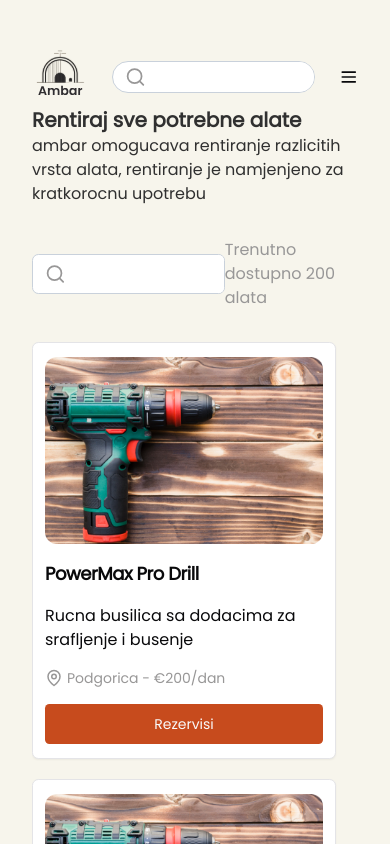
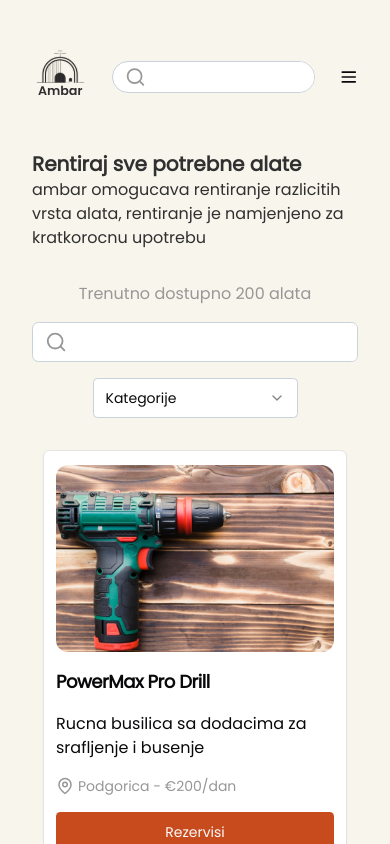
Before and after one commit to D-e-D-a/Ambar, a Next.js app: page /tools in a window 390 px wide. Shown: the top 844 px of the page. Built offline with nearby package versions, Linux system fonts and the light colour scheme.

Commit message:
feature/add state in url

```diff
--- a/src/app/tools/page.tsx
+++ b/src/app/tools/page.tsx
@@ -1,15 +1,13 @@
-import { Each } from '@/components/Each';
+import AllTools from '@/components/AllTools';
 import SearchBar from '@/components/SearchBar';
 import { SelectBar } from '@/components/SelectBar';
-import SmallCard from '@/components/SmallCard';
 import { SmallCardProps } from '@/lib/interfaces';
 
+export interface cardsProps {
+  category: string;
+  items: SmallCardProps[];
+}
 const page = () => {
-  interface cardsProps {
-    category: string;
-    items: SmallCardProps[];
-  }
-
   const cards: cardsProps[] = [
     {
       category: 'drills',
@@ -58,11 +56,15 @@ const page = () => {
         // Add more wrench items as needed
       ],
     },
+    {
+      category: 'nesta',
+      items: [],
+    },
     // Add more categories as needed
   ];
 
   return (
-    <main className=" overflow-hidden space-y-8">
+    <main className=" overflow-hidden space-y-8 mt-11">
       <div className="text-secondary max-w-[490px]">
         <h2 className="text-xl md:text-3xl  font-semibold">Rentiraj sve potrebne alate</h2>
         <p className="text-base">
@@ -70,25 +72,15 @@ const page = () => {
           upotrebu
         </p>
       </div>
-      <div className="flex justify-between items-center">
-        {/* <SelectBar tools={cards} /> */}
+      <div className="flex flex-col-reverse md:flex-row justify-between items-center gap-4">
+        <SelectBar tools={cards} />
         <SearchBar className="h-10 rounded-lg lg:max-w-[837px]" />
         <p className="text-secondary-foreground text-base font-normal">
           Trenutno dostupno 200 alata
         </p>
       </div>
 
-      <Each
-        className="flex flex-col gap-5 "
-        of={cards}
-        render={(card) => (
-          <Each
-            className="flex flex-wrap gap-5 justify-between items-center"
-            of={card.items}
-            render={(item) => <SmallCard {...item} />}
-          />
-        )}
-      />
+      <AllTools cards={cards} />
     </main>
   );
 };
--- /dev/null
+++ b/src/components/AllTools.tsx
@@ -0,0 +1,42 @@
+'use client';
+import React from 'react';
+import { Each } from './Each';
+import { cardsProps } from '@/app/tools/page';
+import { useSearchParams } from 'next/navigation';
+import SmallCard from './SmallCard';
+
+interface AllToolsProps {
+  cards: cardsProps[];
+}
+
+const AllTools = ({ cards }: AllToolsProps) => {
+  const searchParams = useSearchParams();
+  const category = searchParams.get('category');
+  return (
+    <Each
+      className="flex flex-col gap-5 "
+      of={cards}
+      render={(card) =>
+        card.category === category ? (
+          card.items.length > 0 ? (
+            <Each
+              className="flex flex-wrap gap-5 justify-center md:justify-between items-center"
+              of={card.items}
+              render={(item) => <SmallCard {...item} />}
+            />
+          ) : (
+            <h3 className='text-center'>Trenutno nemamo u ponudi alate iz ove kategorije</h3>
+          )
+        ) : category === null ? (
+          <Each
+            className="flex flex-wrap gap-5 justify-center md:justify-between items-center "
+            of={card.items}
+            render={(item) => <SmallCard {...item} />}
+          />
+        ) : null
+      }
+    />
+  );
+};
+
+export default AllTools;
--- a/src/components/ImageGrid.tsx
+++ b/src/components/ImageGrid.tsx
@@ -1,25 +1,60 @@
 import Image from 'next/image';
-import { CardContainer } from './ui/3d-card';
 export function ImageGrid() {
   return (
     <div className="grid items-center  grid-cols-4 grid-rows-2 gap-4  w-full">
       <div className="col-span-2 relative w-full  max-w-[664px] h-[227px] rounded-2xl overflow-hidden">
-        <Image src="/imgGrid1.png" alt="imgGrid1" fill className="object-cover" />
+        <Image
+          src="/imgGrid1.png"
+          alt="imgGrid1"
+          fill
+          sizes="(max-width: 640px) 320px, (max-width: 1024px) 640px, 1024px"
+          className="object-cover"
+        />
       </div>
       <div className="col-start-3 relative w-full  max-w-[320px] h-[227px] rounded-2xl overflow-hidden">
-        <Image src="/imgGrid2.png" alt="imgGrid2" fill className="object-cover" />
+        <Image
+          src="/imgGrid2.png"
+          alt="imgGrid2"
+          fill
+          sizes="(max-width: 640px) 320px, (max-width: 1024px) 640px, 1024px"
+          className="object-cover"
+        />
       </div>
       <div className="col-start-4 relative w-full  max-w-[320px] h-[227px] rounded-2xl overflow-hidden">
-        <Image src="/imgGrid3.png" alt="imgGrid3" fill className="object-cover" />
+        <Image
+          src="/imgGrid3.png"
+          alt="imgGrid3"
+          fill
+          sizes="(max-width: 640px) 320px, (max-width: 1024px) 640px, 1024px"
+          className="object-cover"
+        />
       </div>
       <div className="row-start-2 relative w-full  max-w-[320px] h-[227px] rounded-2xl overflow-hidden">
-        <Image src="/imgGrid4.png" alt="imgGrid4" fill className="object-cover" />
+        <Image
+          src="/imgGrid4.png"
+          alt="imgGrid4"
+          fill
+          sizes="(max-width: 640px) 320px, (max-width: 1024px) 640px, 1024px"
+          className="object-cover"
+        />
       </div>
       <div className="col-span-2 row-start-2 relative w-full  max-w-[664px] h-[227px] rounded-2xl overflow-hidden">
-        <Image src="/imgGrid5.png" alt="imgGrid5" fill className="object-cover" />
+        <Image
+          src="/imgGrid5.png"
+          alt="imgGrid5"
+          fill
+          sizes="(max-width: 640px) 320px, (max-width: 1024px) 640px, 1024px"
+          className="object-cover"
+        />
       </div>
       <div className="col-start-4 row-start-2 relative w-full  max-w-[320px] h-[227px] rounded-2xl overflow-hidden">
-        <Image src="/imgGrid6.png" alt="imgGrid6" fill className="object-cover" />
+        <Image
+          src="/imgGrid6.png"
+          alt="imgGrid6"
+          fill
+          sizes="(max-width: 640px) 320px, (max-width: 1024px) 640px, 1024px"
+          className="object-cover"
+        />
       </div>
     </div>
   );
--- a/src/components/SelectBar.tsx
+++ b/src/components/SelectBar.tsx
@@ -23,20 +23,15 @@ interface SelectBarProps {
 }
 
 export function SelectBar({ tools }: SelectBarProps) {
-  const [value, setValue] = useState('');
-  // const router = useRouter();
-
-  // useEffect(() => {
-  //   router.push(`?category=${value}`);
-  // }, [router, value]);
   const searchParams = useSearchParams();
   const router = useRouter();
 
-  // const handleCategorySelect = (category: string) => {
-  //   router.push(`?category=${category}`);
-  // };
+  const handleCategorySelect = (category: string) => {
+    router.push(`?category=${category}`);
+  };
+  const searchCategory = searchParams.get('category');
   return (
-    <Select >
+    <Select onValueChange={handleCategorySelect} value={searchCategory || ''}>
       <SelectTrigger className="w-[205px] focus:ring-0 focus:ring-offset-0 bg-white">
         <SelectValue placeholder="Kategorije" />
       </SelectTrigger>
```
